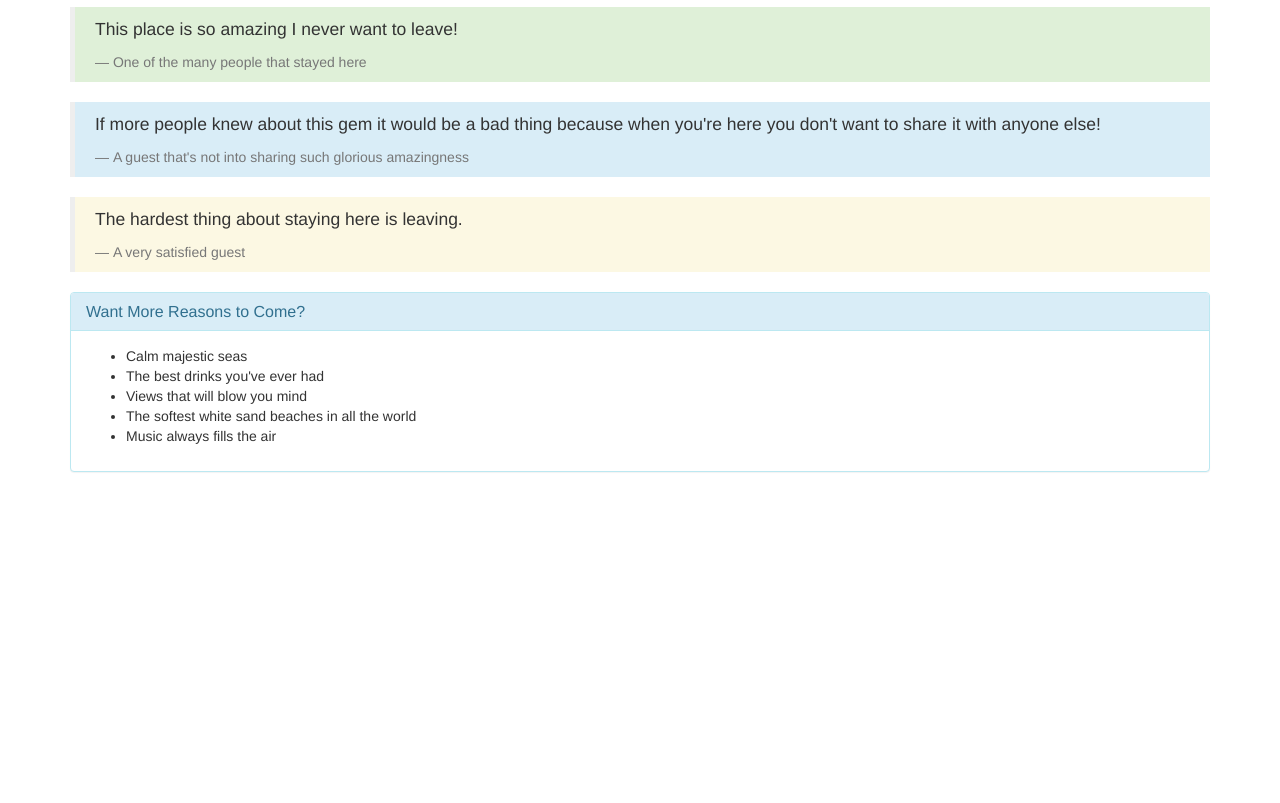
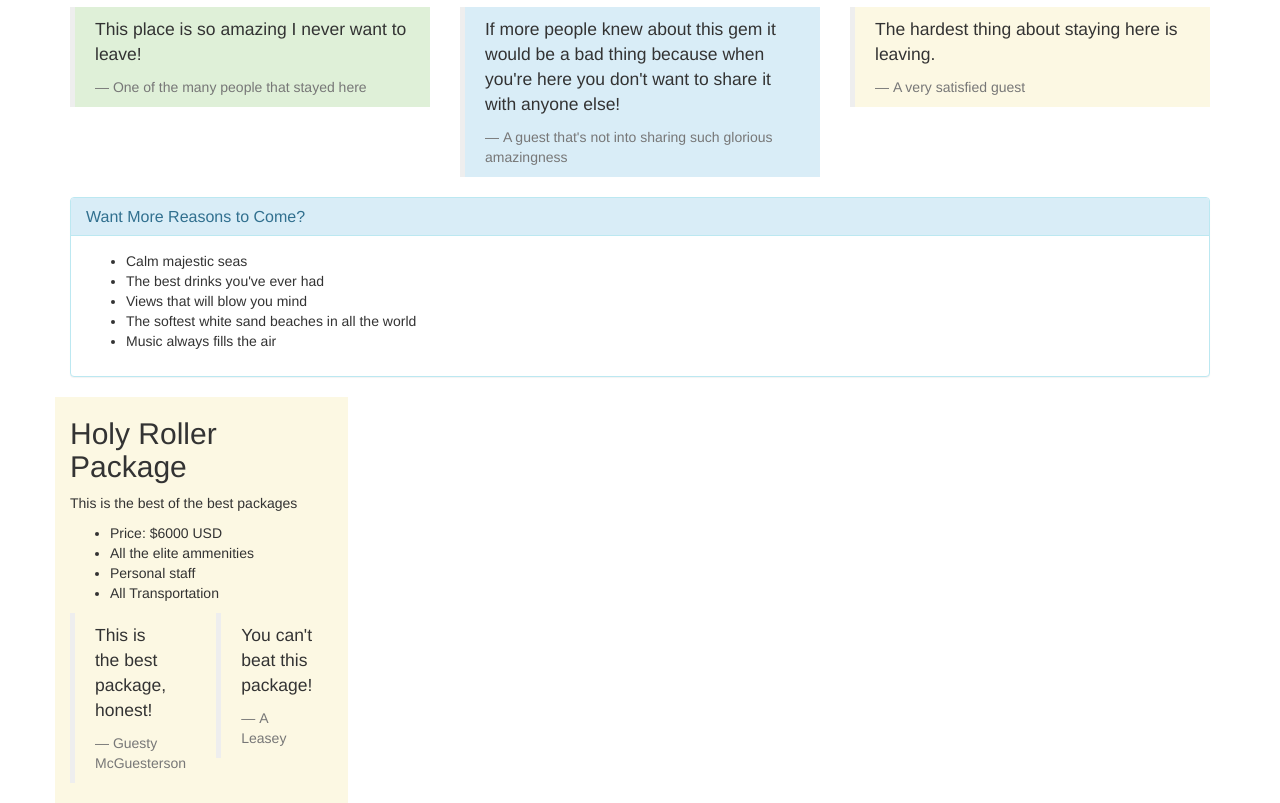
Before and after one commit to matthewrobison808/vacation, a plain HTML site: page index.html in a window 1280 px wide. Shown: the part 376-1179 px from the top of the page. Before the commit the page ends 868 px from the top, so only its background shows below. Drawn offline with Linux system fonts and the light colour scheme.

Commit message:
add holy roller package

```diff
--- a/index.html
+++ b/index.html
@@ -14,20 +14,28 @@
       </div>
 
       <h2>Don't believe us? Check out what others have to say:</h2>
+      <div class="row">
+        <div class="col-md-4">
           <blockquote class="bg-success">
             <p>This place is so amazing I never want to leave!</p>
             <footer>One of the many people that stayed here</footer>
           </blockquote>
+        </div>
 
+        <div class="col-md-4">
           <blockquote class="bg-info">
             <p>If more people knew about this gem it would be a bad thing because when you're here you don't want to share it with anyone else!</p>
             <footer>A guest that's not into sharing such glorious amazingness</footer>
           </blockquote>
+        </div>
 
+        <div class="col-md-4">
           <blockquote class="bg-warning">
             <p>The hardest thing about staying here is leaving.</p>
             <footer>A very satisfied guest</footer>
           </blockquote>
+        </div>
+      </div>
 
       <div class="panel panel-info">
         <div class="panel-heading">
@@ -44,6 +52,31 @@
         </div>
       </div>
 
+      <div class="row">
+        <div class="col-md-3 bg-warning">
+          <h2>Holy Roller Package</h2>
+          <p>This is the best of the best packages</p>
+          <ul>
+            <li>Price: $6000 USD</li>
+            <li>All the elite ammenities</li>
+            <li>Personal staff</li>
+            <li>All Transportation</li>
+          </ul>
+          <div class="row">
+            <div class="col-xs-6">
+              <blockquote>
+                <p>This is the best package, honest!</p>
+                <footer>Guesty McGuesterson</footer>
+              </blockquote>
+            </div>
+            <div class="col-xs-6">
+              <blockquote>
+                <p>You can't beat this package!</p>
+                <footer>A Leasey</footer>
+              </blockquote>
+            </div>
+          </div>
+        </div>
     </div>
   </body>
 </html>
```
Lines whose indentation alone changed are shown as unchanged.
